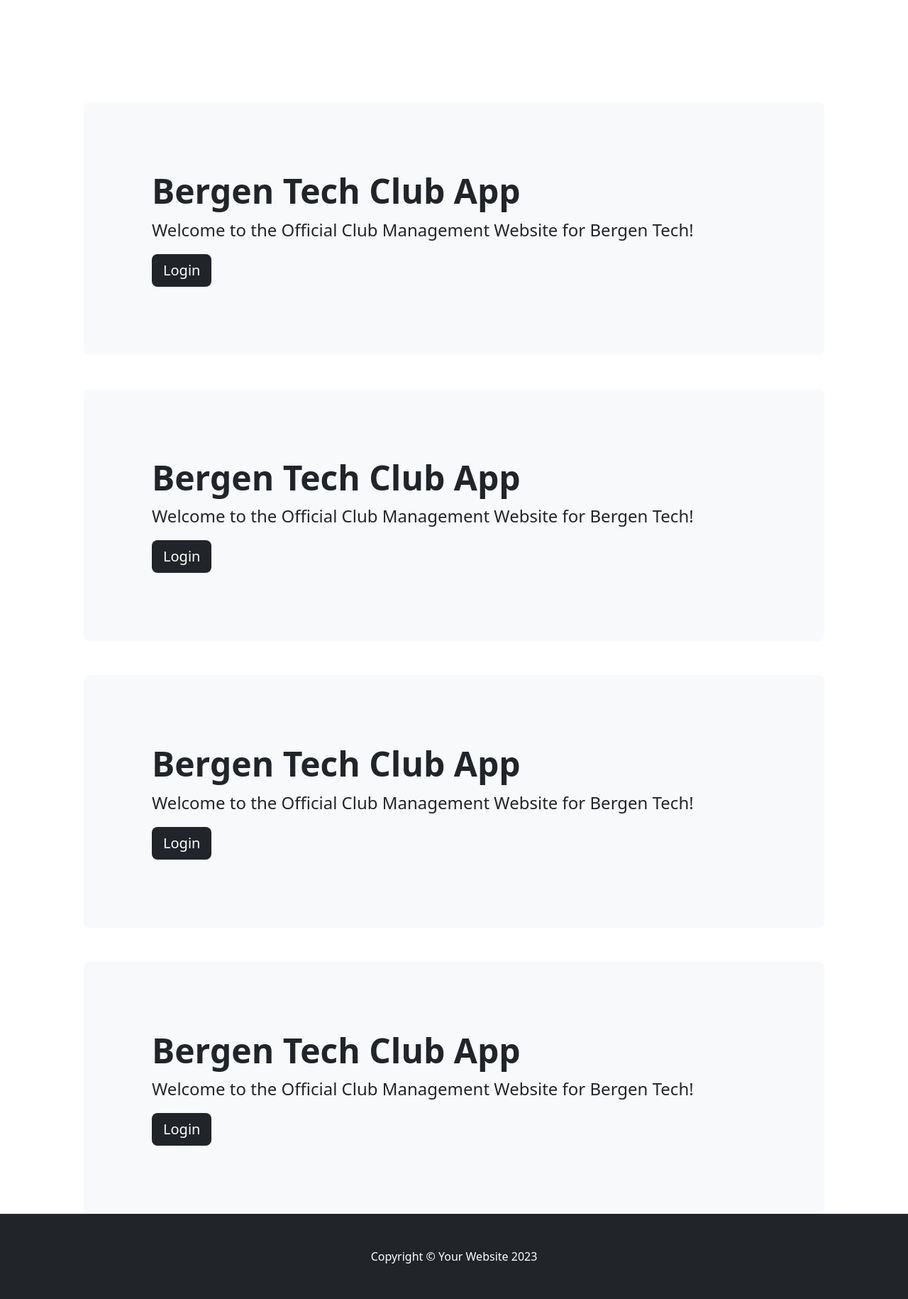
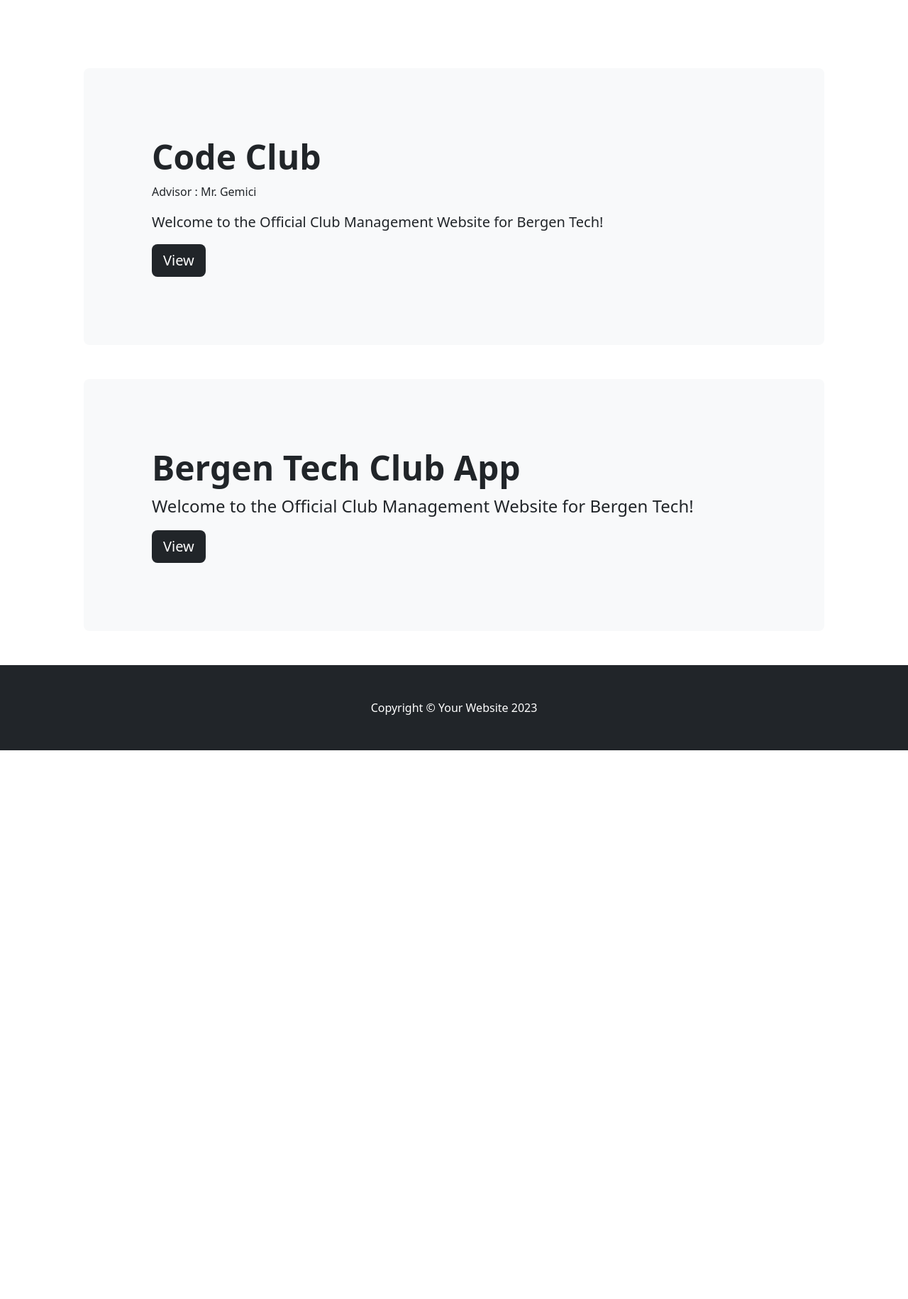
Before and after one commit to n0ahk1m/bt-club-app, a Flask app: page /clubs in a window 1280 px wide. Shown: the part 56-1886 px from the top of the page at 71% size. After the commit the page ends 1113 px from the top, so only its background shows below. Run offline with Flask 3, Linux system fonts and the light colour scheme; some libraries are stand-ins or nearby versions.

Commit message:
3/8 some club page stuff

```diff
--- a/templates/clubs.html
+++ b/templates/clubs.html
@@ -5,13 +5,14 @@
 <!-- Page Content-->
 <!-- Header-->
 <header class="pt-5">
-    <br><br><br><br>
+    <br><br>
     <div class="container px-lg-5">
         <div class="p-4 p-lg-5 bg-light rounded-3">
             <div class="m-4 m-lg-5">
-                <h1 class="display-5 fw-bold">Bergen Tech Club App</h1>
-                <p class="fs-4">Welcome to the Official Club Management Website for Bergen Tech! </p>
-                <a class="btn btn-primary btn-lg bg-dark" href="/login">Login</a>
+                <h1 class="display-5 fw-bold">Code Club</h1>
+                <p class="fs-6">Advisor : Mr. Gemici </p>
+                <p class="fs-5">Welcome to the Official Club Management Website for Bergen Tech! </p>
+                <a class="btn btn-primary btn-lg bg-dark" href="#!">View</a>
             </div>
         </div>
     </div>
@@ -21,29 +22,10 @@
             <div class="m-4 m-lg-5">
                 <h1 class="display-5 fw-bold">Bergen Tech Club App</h1>
                 <p class="fs-4">Welcome to the Official Club Management Website for Bergen Tech! </p>
-                <a class="btn btn-primary btn-lg bg-dark" href="/login">Login</a>
+                <a class="btn btn-primary btn-lg bg-dark" href="#!">View</a>
             </div>
         </div>
     </div>
     <br><br>
-    <div class="container px-lg-5">
-        <div class="p-4 p-lg-5 bg-light rounded-3">
-            <div class="m-4 m-lg-5">
-                <h1 class="display-5 fw-bold">Bergen Tech Club App</h1>
-                <p class="fs-4">Welcome to the Official Club Management Website for Bergen Tech! </p>
-                <a class="btn btn-primary btn-lg bg-dark" href="/login">Login</a>
-            </div>
-        </div>
-    </div>
-    <br><br>
-    <div class="container px-lg-5">
-        <div class="p-4 p-lg-5 bg-light rounded-3">
-            <div class="m-4 m-lg-5">
-                <h1 class="display-5 fw-bold">Bergen Tech Club App</h1>
-                <p class="fs-4">Welcome to the Official Club Management Website for Bergen Tech! </p>
-                <a class="btn btn-primary btn-lg bg-dark" href="/login">Login</a>
-            </div>
-        </div>
-    </div>
 </header>
 {%endblock%}
```
